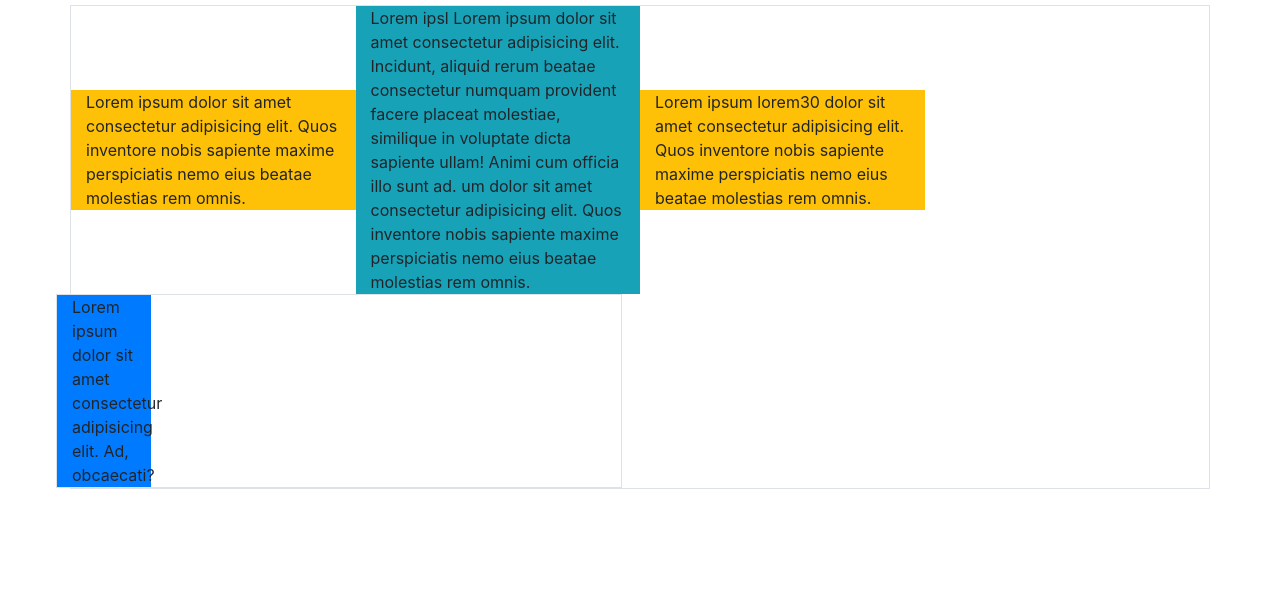
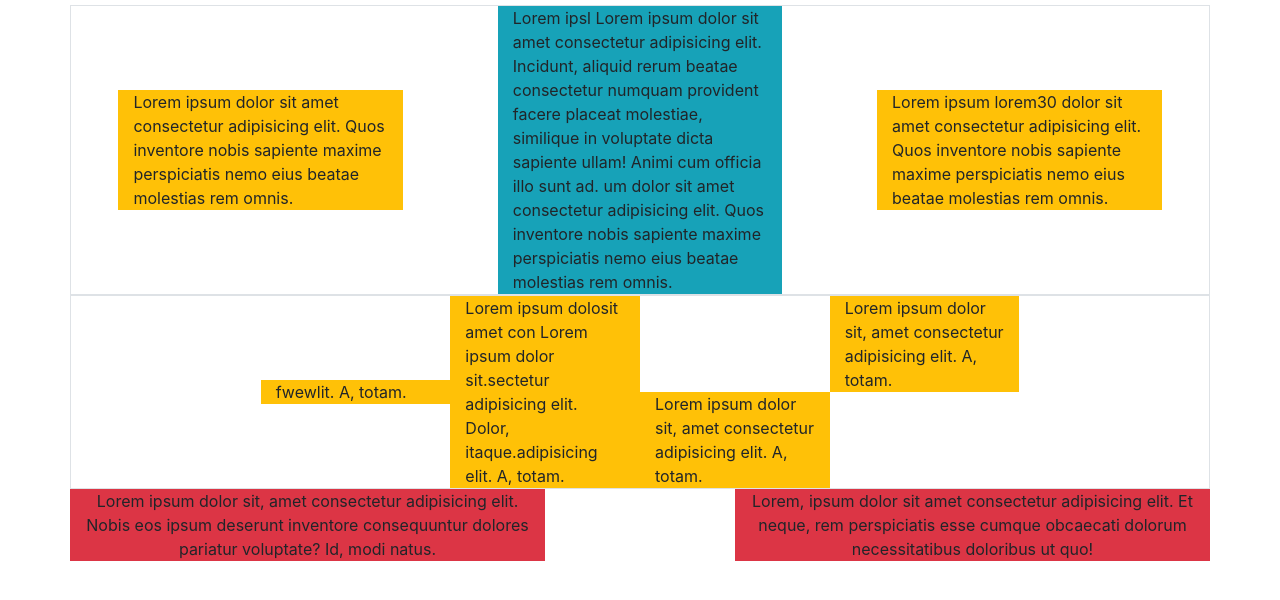
Before and after one commit to spelld77/my_web_boot, a plain HTML site: page 2_Bootstrap/BootStrap4Renshuu/grid_flex.html in a window 1280 px wide. Shown: the part 70-670 px from the top of the page. Drawn offline with nearby package versions, Linux system fonts and the light colour scheme.

Commit message:
justify-content and align-items or align-self

```diff
--- a/2_Bootstrap/BootStrap4Renshuu/grid_flex.html
+++ b/2_Bootstrap/BootStrap4Renshuu/grid_flex.html
@@ -16,7 +16,7 @@
 <body>
   <div class="container">
     <h1 class="text-center display-4">Grid + Flexbox</h1>
-    <div class="row border justify-content-start align-items-center">
+    <div class="row border justify-content-around align-items-center">
       <div class="col-sm-3 bg-warning">
         Lorem ipsum dolor sit amet consectetur adipisicing elit. Quos inventore nobis sapiente maxime perspiciatis nemo
         eius beatae molestias rem omnis.
@@ -31,11 +31,24 @@
         Lorem ipsum lorem30 dolor sit amet consectetur adipisicing elit. Quos inventore nobis sapiente maxime
         perspiciatis nemo eius beatae molestias rem omnis.
       </div>
-      <div class="row border justify-content-start align-items-center">
-        <div class="col-2 bg-primary">
-          Lorem ipsum dolor sit amet consectetur adipisicing elit. Ad, obcaecati?
-        </div>
+    </div>
+    <div class="row border justify-content-center align-items-end">
+      <div class="col-sm-2 bg-warning align-self-center">
+        fwewlit. A, totam.
       </div>
+      <div class="col-sm-2 bg-warning">
+        Lorem ipsum dolosit amet con Lorem ipsum dolor sit.sectetur adipisicing elit. Dolor, itaque.adipisicing elit. A, totam.
+      </div>
+      <div class="col-sm-2 bg-warning">
+        Lorem ipsum dolor sit, amet consectetur adipisicing elit. A, totam.
+      </div>
+      <div class="col-sm-2 bg-warning align-self-start">
+        Lorem ipsum dolor sit, amet consectetur adipisicing elit. A, totam.
+      </div>
+    </div>
+    <div class="row text-center justify-content-between">
+      <div class="col-md-6 col-lg-5 bg-danger">Lorem ipsum dolor sit, amet consectetur adipisicing elit. Nobis eos ipsum deserunt inventore consequuntur dolores pariatur voluptate? Id, modi natus.</div>
+      <div class="col-md-6 col-lg-5 bg-danger">Lorem, ipsum dolor sit amet consectetur adipisicing elit. Et neque, rem perspiciatis esse cumque obcaecati dolorum necessitatibus doloribus ut quo!</div>
     </div>
   </div>
 
```
